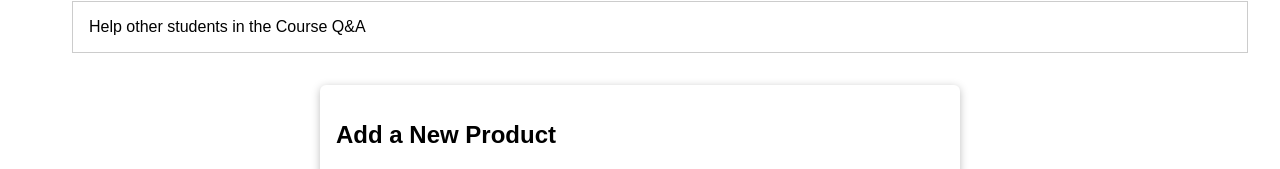
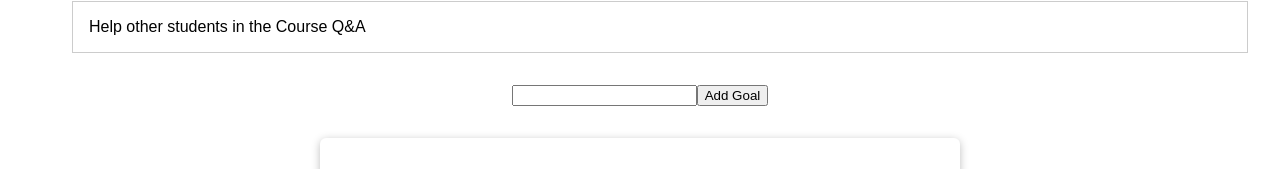
Before and after one commit to lucafilippodangelo/MERN_001_playground_react, a React (Create React App) app in the folder frontend/: page / in a window 1280 px wide. Shown: the part 275-444 px from the top of the page. Built offline with nearby package versions, Linux system fonts and the light colour scheme; no server answers.

Commit message:
Handling events WIP
created new component "NewGoal", updated App.js to render

```diff
--- a/frontend/src/App.js
+++ b/frontend/src/App.js
@@ -7,7 +7,11 @@
 import Header from './components/Header/Header';
 import NewProduct from './components/Products/NewProduct';
 import ProductList from './components/Products/ProductList';
-import GoalList from './components/GoalList';
+
+import GoalList from './components/GoalList/GoalList';
+import NewGoal from './components/NewGoal/NewGoal';
+
+
 import './App.css';
 
 function App() {
@@ -85,6 +89,9 @@
           <GoalList goals={courseGoals} />
           </ul>
         </div>
+        <div>
+          <NewGoal/>
+        </div>
         <NewProduct onAddProduct={addProductHandler} />
         {isLoading && <p className="loader">Loading...</p>}
         {!isLoading && <ProductList items={loadedProducts} />}
--- a/frontend/src/components/GoalList.js
+++ /dev/null
@@ -1,20 +0,0 @@
-import React from 'react'
-
-const GoalList = props =>{
-  console.log("before");
-  console.log(props.goals);
-  console.log("after");
-  return(
-        <ul className="ldPersonalisedStyleInAppCss">
-          {/*LD Instead to go statically I load the list items by mapping "map" each prob element,
-          so in array. "map" will return a new array of elements that got translated from Javascript to JSX  */}
-          {props.goals.map(anArrayElementInJavascript => {return <li>{anArrayElementInJavascript.text}</li>})}
-
-        {/* <li>list item one</li>
-        <li>list item two</li>
-        <li>list item three f</li> */}
-      </ul>
-    );
-};
-
-export default GoalList;
--- /dev/null
+++ b/frontend/src/components/GoalList/GoalList.js
@@ -0,0 +1,22 @@
+import React from 'react'
+
+const GoalList = props =>{
+  console.log("before");
+  console.log(props.goals);
+  console.log("after");
+  return(
+        <ul className="ldPersonalisedStyleInAppCss">
+          {/*LD Instead to go statically I load the list items by mapping "map" each prob element,
+          so in array. "map" will return a new array of elements that got translated from Javascript to JSX  */}
+            {props.goals.map(anArrayElementInJavascript =>
+              {return <li key={anArrayElementInJavascript.id}>{anArrayElementInJavascript.text}</li>})
+            }
+
+        {/* <li>list item one</li>
+        <li>list item two</li>
+        <li>list item three f</li> */}
+      </ul>
+    );
+};
+
+export default GoalList;
--- /dev/null
+++ b/frontend/src/components/NewGoal/NewGoal.css
@@ -0,0 +1,4 @@
+.new-goal {
+    margin: 2rem;
+    text-align: center;
+  }
--- /dev/null
+++ b/frontend/src/components/NewGoal/NewGoal.js
@@ -0,0 +1,26 @@
+import React from 'react';
+
+import './NewGoal.css';
+
+//
+const NewGoal = () => {
+  const addGoalHandler = event => {
+    event.preventDefault();
+
+    const newGoal = {
+      id: Math.random().toString(),
+      text: 'My new goal!'
+    };
+
+    console.log(newGoal);
+  };
+
+  return (
+    <form className="new-goal" onSubmit={addGoalHandler}>
+      <input type="text" />
+      <button type="submit">Add Goal</button>
+    </form>
+  );
+};
+
+export default NewGoal;
```
Also changed, not shown: frontend/src/components/GoalList/GoalList.css (added).
